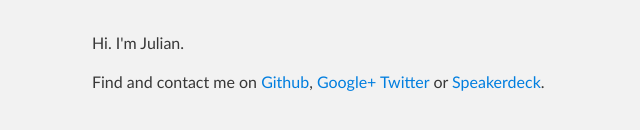
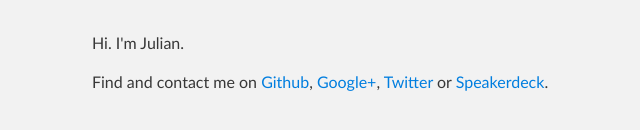
Before and after one commit to jlxq0/jlxq0.github.io, a plain HTML site: page index.html in a window 1280 px wide. Shown: the part 162-292 px from the top of the page, 228-868 px from the left. Drawn offline with Linux system fonts and the light colour scheme.

Commit message:
Update index.html

```diff
--- a/index.html
+++ b/index.html
@@ -25,7 +25,7 @@
       <section id="main_content" class="inner">
 
 <p>Hi. I'm Julian.</p>
-<p>Find and contact me on <a href="https://github.com/jlxq0">Github</a>, <a href="https://plus.google.com/117601863189824202666">Google+</a><a href="https://twitter.com/jlxq0"> Twitter</a> or <a href="https://speakerdeck.com/jlxq0">Speakerdeck</a>.</p>
+<p>Find and contact me on <a href="https://github.com/jlxq0">Github</a>, <a href="https://plus.google.com/117601863189824202666">Google+</a>, <a href="https://twitter.com/jlxq0"> Twitter</a> or <a href="https://speakerdeck.com/jlxq0">Speakerdeck</a>.</p>
 
       </section>
     </div>
```
